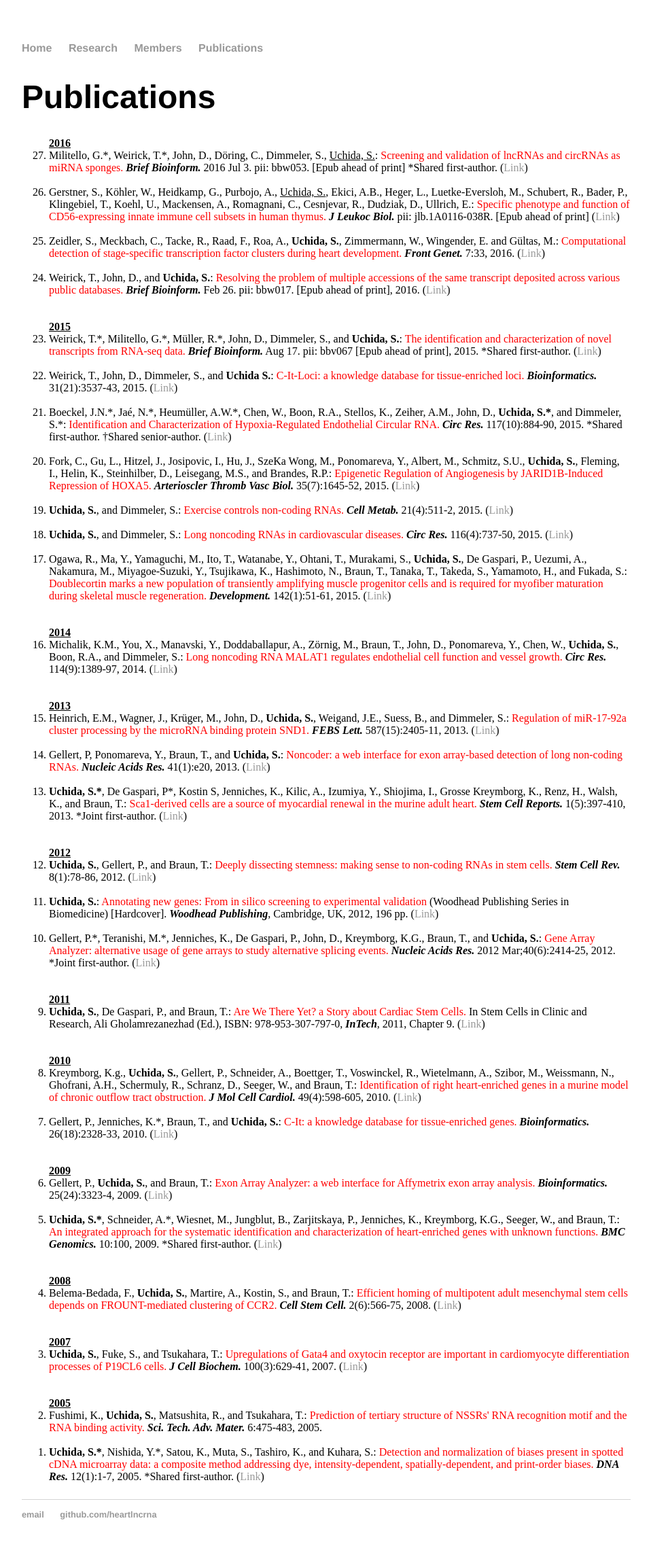
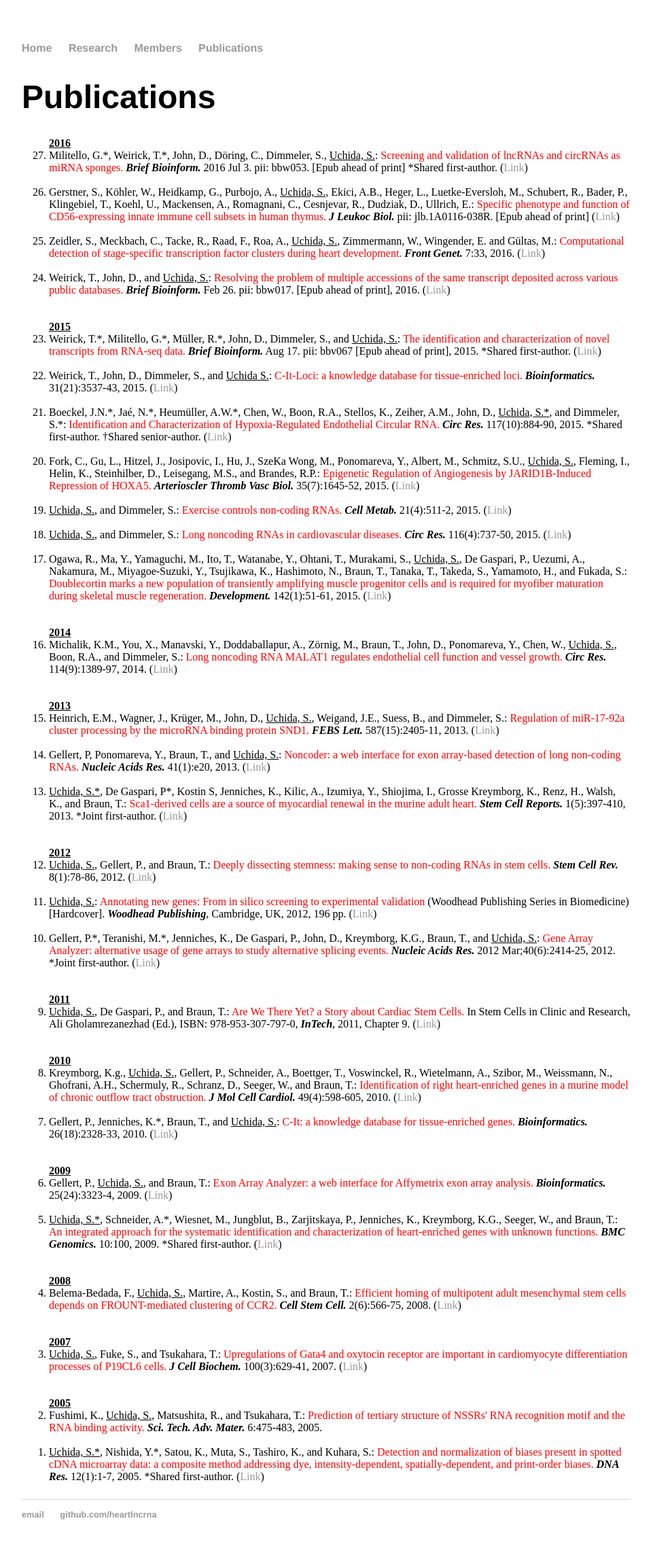
Before and after one commit to heartlncrna/heartlncrna.github.io, a Jekyll site: the page publications/pub_list.html, which Jekyll copies as it is, in a window 1280 px wide. Shown: the whole page at 68% size, without its empty margins (160-1118 px from the left). Built offline with Jekyll 4.4.1, drawn with Linux system fonts in a browser that asks for light colours.

Commit message:
Update pub_list.html

```diff
--- a/publications/pub_list.html
+++ b/publications/pub_list.html
@@ -32,85 +32,85 @@
 			<br>
 				<li>Gerstner, S., Köhler, W., Heidkamp, G., Purbojo, A., <u>Uchida, S.</u>, Ekici, A.B., Heger, L., Luetke-Eversloh, M., Schubert, R., Bader, P., Klingebiel, T., Koehl, U., Mackensen, A., Romagnani, C., Cesnjevar, R., Dudziak, D., Ullrich, E.: <font color="red">Specific phenotype and function of CD56-expressing innate immune cell subsets in human thymus.</font> <b><i>J Leukoc Biol.</i></b> pii: jlb.1A0116-038R. [Epub ahead of print] (<a href="http://www.jleukbio.org/content/early/2016/06/28/jlb.1A0116-038R.abstract"><span class="ptHyperlink">Link</span></a>)</li>
 			<br>
-				<li>Zeidler, S., Meckbach, C., Tacke, R., Raad, F., Roa, A., <b>Uchida, S.</b>, Zimmermann, W., Wingender, E. and Gültas, M.: <font color="red">Computational detection of stage-specific transcription factor clusters during heart development.</font> <b><i>Front Genet.</i></b> 7:33, 2016. (<a href="http://journal.frontiersin.org/article/10.3389/fgene.2016.00033/full"><span class="ptHyperlink">Link</span></a>)</li>
+				<li>Zeidler, S., Meckbach, C., Tacke, R., Raad, F., Roa, A., <u>Uchida, S.</u>, Zimmermann, W., Wingender, E. and Gültas, M.: <font color="red">Computational detection of stage-specific transcription factor clusters during heart development.</font> <b><i>Front Genet.</i></b> 7:33, 2016. (<a href="http://journal.frontiersin.org/article/10.3389/fgene.2016.00033/full"><span class="ptHyperlink">Link</span></a>)</li>
 			<br>
-				<li>Weirick, T., John, D., and <b>Uchida, S.</b>: <font color="red">Resolving the problem of multiple accessions of the same transcript deposited across various public databases.</font> <b><i>Brief Bioinform.</i></b> Feb 26. pii: bbw017. [Epub ahead of print], 2016. (<a href="http://bib.oxfordjournals.org/content/early/2016/02/20/bib.bbw017.abstract"><span class="ptHyperlink">Link</span></a>)</li>
+				<li>Weirick, T., John, D., and <u>Uchida, S.</u>: <font color="red">Resolving the problem of multiple accessions of the same transcript deposited across various public databases.</font> <b><i>Brief Bioinform.</i></b> Feb 26. pii: bbw017. [Epub ahead of print], 2016. (<a href="http://bib.oxfordjournals.org/content/early/2016/02/20/bib.bbw017.abstract"><span class="ptHyperlink">Link</span></a>)</li>
 			<br>
 			<br>
 
 			<strong><u> 2015 </u></strong>
-				<li>Weirick, T.*, Militello, G.*, Müller, R.*, John, D., Dimmeler, S., and <b>Uchida, S.</b>: <font color="red">The identification and characterization of novel transcripts from RNA-seq data.</font> <b><i>Brief Bioinform.</i></b> Aug 17. pii: bbv067 [Epub ahead of print], 2015. *Shared first-author. (<a href="http://bib.oxfordjournals.org/content/early/2015/08/13/bib.bbv067.abstract"><span class="ptHyperlink">Link</span></a>)</li>
+				<li>Weirick, T.*, Militello, G.*, Müller, R.*, John, D., Dimmeler, S., and <u>Uchida, S.</u>: <font color="red">The identification and characterization of novel transcripts from RNA-seq data.</font> <b><i>Brief Bioinform.</i></b> Aug 17. pii: bbv067 [Epub ahead of print], 2015. *Shared first-author. (<a href="http://bib.oxfordjournals.org/content/early/2015/08/13/bib.bbv067.abstract"><span class="ptHyperlink">Link</span></a>)</li>
 			<br>
-				<li>Weirick, T., John, D., Dimmeler, S., and <b>Uchida S.</b>: <font color="red">C-It-Loci: a knowledge database for tissue-enriched loci.</font> <b><i>Bioinformatics.</i></b> 31(21):3537-43, 2015. (<a href="http://bioinformatics.oxfordjournals.org/content/31/21/3537.long"><span class="ptHyperlink">Link</span></a>)</li>
+				<li>Weirick, T., John, D., Dimmeler, S., and <u>Uchida S.</u>: <font color="red">C-It-Loci: a knowledge database for tissue-enriched loci.</font> <b><i>Bioinformatics.</i></b> 31(21):3537-43, 2015. (<a href="http://bioinformatics.oxfordjournals.org/content/31/21/3537.long"><span class="ptHyperlink">Link</span></a>)</li>
 			<br>
-				<li>Boeckel, J.N.*, Jaé, N.*, Heumüller, A.W.*, Chen, W., Boon, R.A., Stellos, K., Zeiher, A.M., John, D., <b>Uchida, S.*</b>, and Dimmeler, S.*: <font color="red">Identification and Characterization of Hypoxia-Regulated Endothelial Circular RNA.</font> <b><i>Circ Res.</i></b> 117(10):884-90, 2015. *Shared first-author. †Shared senior-author. (<a href="http://circres.ahajournals.org/content/117/10/884.long"><span class="ptHyperlink">Link</span></a>)</li>
+				<li>Boeckel, J.N.*, Jaé, N.*, Heumüller, A.W.*, Chen, W., Boon, R.A., Stellos, K., Zeiher, A.M., John, D., <u>Uchida, S.*</u>, and Dimmeler, S.*: <font color="red">Identification and Characterization of Hypoxia-Regulated Endothelial Circular RNA.</font> <b><i>Circ Res.</i></b> 117(10):884-90, 2015. *Shared first-author. †Shared senior-author. (<a href="http://circres.ahajournals.org/content/117/10/884.long"><span class="ptHyperlink">Link</span></a>)</li>
 			<br>
-				<li>Fork, C., Gu, L., Hitzel, J., Josipovic, I., Hu, J., SzeKa Wong, M., Ponomareva, Y., Albert, M., Schmitz, S.U., <b>Uchida, S.</b>, Fleming, I., Helin, K., Steinhilber, D., Leisegang, M.S., and Brandes, R.P.: <font color="red">Epigenetic Regulation of Angiogenesis by JARID1B-Induced Repression of HOXA5.</font> <b><i>Arterioscler Thromb Vasc Biol.</i></b> 35(7):1645-52, 2015. (<a href="http://atvb.ahajournals.org/content/35/7/1645.long"><span class="ptHyperlink">Link</span></a>)</li>
+				<li>Fork, C., Gu, L., Hitzel, J., Josipovic, I., Hu, J., SzeKa Wong, M., Ponomareva, Y., Albert, M., Schmitz, S.U., <u>Uchida, S.</u>, Fleming, I., Helin, K., Steinhilber, D., Leisegang, M.S., and Brandes, R.P.: <font color="red">Epigenetic Regulation of Angiogenesis by JARID1B-Induced Repression of HOXA5.</font> <b><i>Arterioscler Thromb Vasc Biol.</i></b> 35(7):1645-52, 2015. (<a href="http://atvb.ahajournals.org/content/35/7/1645.long"><span class="ptHyperlink">Link</span></a>)</li>
 			<br>
-				<li><b>Uchida, S.</b>, and Dimmeler, S.: <font color="red">Exercise controls non-coding RNAs.</font> <b><i>Cell Metab.</i></b> 21(4):511-2, 2015. (<a href="http://www.sciencedirect.com/science/article/pii/S1550413115001175"><span class="ptHyperlink">Link</span></a>)</li>
+				<li><u>Uchida, S.</u>, and Dimmeler, S.: <font color="red">Exercise controls non-coding RNAs.</font> <b><i>Cell Metab.</i></b> 21(4):511-2, 2015. (<a href="http://www.sciencedirect.com/science/article/pii/S1550413115001175"><span class="ptHyperlink">Link</span></a>)</li>
 			<br>
-				<li><b>Uchida, S.</b>, and Dimmeler, S.: <font color="red">Long noncoding RNAs in cardiovascular diseases.</font> <b><i>Circ Res.</i></b> 116(4):737-50, 2015. (<a href="http://circres.ahajournals.org/content/116/4/737.long"><span class="ptHyperlink">Link</span></a>)</li>
+				<li><u>Uchida, S.</u>, and Dimmeler, S.: <font color="red">Long noncoding RNAs in cardiovascular diseases.</font> <b><i>Circ Res.</i></b> 116(4):737-50, 2015. (<a href="http://circres.ahajournals.org/content/116/4/737.long"><span class="ptHyperlink">Link</span></a>)</li>
 			<br>
-				<li>Ogawa, R., Ma, Y., Yamaguchi, M., Ito, T., Watanabe, Y., Ohtani, T., Murakami, S., <b>Uchida, S.</b>, De Gaspari, P., Uezumi, A., Nakamura, M., Miyagoe-Suzuki, Y., Tsujikawa, K., Hashimoto, N., Braun, T., Tanaka, T., Takeda, S., Yamamoto, H., and Fukada, S.: <font color="red">Doublecortin marks a new population of transiently amplifying muscle progenitor cells and is required for myofiber maturation during skeletal muscle regeneration.</font> <b><i>Development.</i></b> 142(1):51-61, 2015. (<a href="http://dev.biologists.org/content/142/1/51.long"><span class="ptHyperlink">Link</span></a>)</li>
+				<li>Ogawa, R., Ma, Y., Yamaguchi, M., Ito, T., Watanabe, Y., Ohtani, T., Murakami, S., <u>Uchida, S.</u>, De Gaspari, P., Uezumi, A., Nakamura, M., Miyagoe-Suzuki, Y., Tsujikawa, K., Hashimoto, N., Braun, T., Tanaka, T., Takeda, S., Yamamoto, H., and Fukada, S.: <font color="red">Doublecortin marks a new population of transiently amplifying muscle progenitor cells and is required for myofiber maturation during skeletal muscle regeneration.</font> <b><i>Development.</i></b> 142(1):51-61, 2015. (<a href="http://dev.biologists.org/content/142/1/51.long"><span class="ptHyperlink">Link</span></a>)</li>
 			<br>
 			<br>
 
 			<strong><u> 2014 </u></strong>
-				<li>Michalik, K.M., You, X., Manavski, Y., Doddaballapur, A., Zörnig, M., Braun, T., John, D., Ponomareva, Y., Chen, W., <b>Uchida, S.</b>, Boon, R.A., and Dimmeler, S.: <font color="red">Long noncoding RNA MALAT1 regulates endothelial cell function and vessel growth.</font> <b><i>Circ Res.</i></b> 114(9):1389-97, 2014. (<a href="http://circres.ahajournals.org/content/114/9/1389.long"><span class="ptHyperlink">Link</span></a>)</li>
+				<li>Michalik, K.M., You, X., Manavski, Y., Doddaballapur, A., Zörnig, M., Braun, T., John, D., Ponomareva, Y., Chen, W., <u>Uchida, S.</u>, Boon, R.A., and Dimmeler, S.: <font color="red">Long noncoding RNA MALAT1 regulates endothelial cell function and vessel growth.</font> <b><i>Circ Res.</i></b> 114(9):1389-97, 2014. (<a href="http://circres.ahajournals.org/content/114/9/1389.long"><span class="ptHyperlink">Link</span></a>)</li>
 			<br>
 			<br>
 
 			<strong><u> 2013 </u></strong>
-				<li>Heinrich, E.M., Wagner, J., Krüger, M., John, D., <b>Uchida, S.</b>, Weigand, J.E., Suess, B., and Dimmeler, S.: <font color="red">Regulation of miR-17-92a cluster processing by the microRNA binding protein SND1.</font> <b><i>FEBS Lett.</i></b> 587(15):2405-11, 2013. (<a href="http://www.sciencedirect.com/science/article/pii/S0014579313004547"><span class="ptHyperlink">Link</span></a>)</li>
+				<li>Heinrich, E.M., Wagner, J., Krüger, M., John, D., <u>Uchida, S.</u>, Weigand, J.E., Suess, B., and Dimmeler, S.: <font color="red">Regulation of miR-17-92a cluster processing by the microRNA binding protein SND1.</font> <b><i>FEBS Lett.</i></b> 587(15):2405-11, 2013. (<a href="http://www.sciencedirect.com/science/article/pii/S0014579313004547"><span class="ptHyperlink">Link</span></a>)</li>
 			<br>
-				<li>Gellert, P, Ponomareva, Y., Braun, T., and <b>Uchida, S.</b>: <font color="red">Noncoder: a web interface for exon array-based detection of long non-coding RNAs.</font> <b><i>Nucleic Acids Res.</i></b> 41(1):e20, 2013. (<a href="http://nar.oxfordjournals.org/content/41/1/e20.long"><span class="ptHyperlink">Link</span></a>)</li>
+				<li>Gellert, P, Ponomareva, Y., Braun, T., and <u>Uchida, S.</u>: <font color="red">Noncoder: a web interface for exon array-based detection of long non-coding RNAs.</font> <b><i>Nucleic Acids Res.</i></b> 41(1):e20, 2013. (<a href="http://nar.oxfordjournals.org/content/41/1/e20.long"><span class="ptHyperlink">Link</span></a>)</li>
 			<br>
-				<li><b>Uchida, S.*</b>, De Gaspari, P*, Kostin S, Jenniches, K., Kilic, A., Izumiya, Y., Shiojima, I., Grosse Kreymborg, K., Renz, H., Walsh, K., and Braun, T.: <font color="red">Sca1-derived cells are a source of myocardial renewal in the murine adult heart.</font> <b><i>Stem Cell Reports.</i></b> 1(5):397-410, 2013. *Joint first-author. (<a href="http://www.sciencedirect.com/science/article/pii/S221367111300091X"><span class="ptHyperlink">Link</span></a>)</li>
+				<li><u>Uchida, S.*</u>, De Gaspari, P*, Kostin S, Jenniches, K., Kilic, A., Izumiya, Y., Shiojima, I., Grosse Kreymborg, K., Renz, H., Walsh, K., and Braun, T.: <font color="red">Sca1-derived cells are a source of myocardial renewal in the murine adult heart.</font> <b><i>Stem Cell Reports.</i></b> 1(5):397-410, 2013. *Joint first-author. (<a href="http://www.sciencedirect.com/science/article/pii/S221367111300091X"><span class="ptHyperlink">Link</span></a>)</li>
 			<br>
 			<br>
 
 			<strong><u> 2012 </u></strong>
-				<li><b>Uchida, S.</b>, Gellert, P., and Braun, T.: <font color="red">Deeply dissecting stemness: making sense to non-coding RNAs in stem cells.</font> <b><i>Stem Cell Rev.</i></b> 8(1):78-86, 2012. (<a href="http://link.springer.com/article/10.1007%2Fs12015-011-9294-y"><span class="ptHyperlink">Link</span></a>)</li>
+				<li><u>Uchida, S.</u>, Gellert, P., and Braun, T.: <font color="red">Deeply dissecting stemness: making sense to non-coding RNAs in stem cells.</font> <b><i>Stem Cell Rev.</i></b> 8(1):78-86, 2012. (<a href="http://link.springer.com/article/10.1007%2Fs12015-011-9294-y"><span class="ptHyperlink">Link</span></a>)</li>
 			<br>
-				<li><b>Uchida, S.</b>: <font color="red">Annotating new genes: From in silico screening to experimental validation</font> (Woodhead Publishing Series in Biomedicine) [Hardcover]. <b><i>Woodhead Publishing</i></b>, Cambridge, UK, 2012, 196 pp. (<a href="http://store.elsevier.com/Annotating-New-Genes/Shizuka-Uchida/isbn-9781908818126/"><span class="ptHyperlink">Link</span></a>)</li>
+				<li><u>Uchida, S.</u>: <font color="red">Annotating new genes: From in silico screening to experimental validation</font> (Woodhead Publishing Series in Biomedicine) [Hardcover]. <b><i>Woodhead Publishing</i></b>, Cambridge, UK, 2012, 196 pp. (<a href="http://store.elsevier.com/Annotating-New-Genes/Shizuka-Uchida/isbn-9781908818126/"><span class="ptHyperlink">Link</span></a>)</li>
 			<br>
-				<li>Gellert, P.*, Teranishi, M.*, Jenniches, K., De Gaspari, P., John, D., Kreymborg, K.G., Braun, T., and <b>Uchida, S.</b>: <font color="red">Gene Array Analyzer: alternative usage of gene arrays to study alternative splicing events.</font> <b><i>Nucleic Acids Res.</i></b> 2012 Mar;40(6):2414-25, 2012. *Joint first-author. (<a href="http://nar.oxfordjournals.org/content/40/6/2414.long"><span class="ptHyperlink">Link</span></a>)</li>
+				<li>Gellert, P.*, Teranishi, M.*, Jenniches, K., De Gaspari, P., John, D., Kreymborg, K.G., Braun, T., and <u>Uchida, S.</u>: <font color="red">Gene Array Analyzer: alternative usage of gene arrays to study alternative splicing events.</font> <b><i>Nucleic Acids Res.</i></b> 2012 Mar;40(6):2414-25, 2012. *Joint first-author. (<a href="http://nar.oxfordjournals.org/content/40/6/2414.long"><span class="ptHyperlink">Link</span></a>)</li>
 			<br>
 			<br>
 
 			<strong><u> 2011 </u></strong>
-				<li><b>Uchida, S.</b>, De Gaspari, P., and Braun, T.: <font color="red">Are We There Yet? a Story about Cardiac Stem Cells.</font> In Stem Cells in Clinic and Research, Ali Gholamrezanezhad (Ed.), ISBN: 978-953-307-797-0, <b><i>InTech</i></b>, 2011, Chapter 9. (<a href="http://www.intechopen.com/books/howtoreference/stem-cells-in-clinic-and-research/are-we-there-yet-a-story-about-cardiac-stem-cells"><span class="ptHyperlink">Link</span></a>)</li>
+				<li><u>Uchida, S.</u>, De Gaspari, P., and Braun, T.: <font color="red">Are We There Yet? a Story about Cardiac Stem Cells.</font> In Stem Cells in Clinic and Research, Ali Gholamrezanezhad (Ed.), ISBN: 978-953-307-797-0, <b><i>InTech</i></b>, 2011, Chapter 9. (<a href="http://www.intechopen.com/books/howtoreference/stem-cells-in-clinic-and-research/are-we-there-yet-a-story-about-cardiac-stem-cells"><span class="ptHyperlink">Link</span></a>)</li>
 			<br>
 			<br>
 
 			<strong><u> 2010 </u></strong>
-				<li>Kreymborg, K.g., <b>Uchida, S.</b>, Gellert, P., Schneider, A., Boettger, T., Voswinckel, R., Wietelmann, A., Szibor, M., Weissmann, N., Ghofrani, A.H., Schermuly, R., Schranz, D., Seeger, W., and Braun, T.: <font color="red">Identification of right heart-enriched genes in a murine model of chronic outflow tract obstruction.</font> <b><i>J Mol Cell Cardiol.</i></b> 49(4):598-605, 2010. (<a href="http://www.sciencedirect.com/science/article/pii/S0022282810002798"><span class="ptHyperlink">Link</span></a>)</li>
+				<li>Kreymborg, K.g., <u>Uchida, S.</u>, Gellert, P., Schneider, A., Boettger, T., Voswinckel, R., Wietelmann, A., Szibor, M., Weissmann, N., Ghofrani, A.H., Schermuly, R., Schranz, D., Seeger, W., and Braun, T.: <font color="red">Identification of right heart-enriched genes in a murine model of chronic outflow tract obstruction.</font> <b><i>J Mol Cell Cardiol.</i></b> 49(4):598-605, 2010. (<a href="http://www.sciencedirect.com/science/article/pii/S0022282810002798"><span class="ptHyperlink">Link</span></a>)</li>
 			<br>
-				<li>Gellert, P., Jenniches, K.*, Braun, T., and <b>Uchida, S.</b>: <font color="red">C-It: a knowledge database for tissue-enriched genes.</font> <b><i>Bioinformatics.</i></b> 26(18):2328-33, 2010. (<a href="http://bioinformatics.oxfordjournals.org/content/26/18/2328.long"><span class="ptHyperlink">Link</span></a>)</li>
+				<li>Gellert, P., Jenniches, K.*, Braun, T., and <u>Uchida, S.</u>: <font color="red">C-It: a knowledge database for tissue-enriched genes.</font> <b><i>Bioinformatics.</i></b> 26(18):2328-33, 2010. (<a href="http://bioinformatics.oxfordjournals.org/content/26/18/2328.long"><span class="ptHyperlink">Link</span></a>)</li>
 			<br>
 			<br>
 
 			<strong><u> 2009 </u></strong>
-				<li>Gellert, P., <b>Uchida, S.</b>, and Braun, T.: <font color="red">Exon Array Analyzer: a web interface for Affymetrix exon array analysis.</font> <b><i>Bioinformatics.</i></b> 25(24):3323-4, 2009. (<a href="http://bioinformatics.oxfordjournals.org/content/25/24/3323.long"><span class="ptHyperlink">Link</span></a>)</li>
+				<li>Gellert, P., <u>Uchida, S.</u>, and Braun, T.: <font color="red">Exon Array Analyzer: a web interface for Affymetrix exon array analysis.</font> <b><i>Bioinformatics.</i></b> 25(24):3323-4, 2009. (<a href="http://bioinformatics.oxfordjournals.org/content/25/24/3323.long"><span class="ptHyperlink">Link</span></a>)</li>
 			<br>
-				<li><b>Uchida, S.*</b>, Schneider, A.*, Wiesnet, M., Jungblut, B., Zarjitskaya, P., Jenniches, K., Kreymborg, K.G., Seeger, W., and Braun, T.: <font color="red">An integrated approach for the systematic identification and characterization of heart-enriched genes with unknown functions.</font> <b><i>BMC Genomics.</i></b> 10:100, 2009. *Shared first-author. (<a href="http://www.biomedcentral.com/1471-2164/10/100"><span class="ptHyperlink">Link</span></a>)</li>
+				<li><u>Uchida, S.*</u>, Schneider, A.*, Wiesnet, M., Jungblut, B., Zarjitskaya, P., Jenniches, K., Kreymborg, K.G., Seeger, W., and Braun, T.: <font color="red">An integrated approach for the systematic identification and characterization of heart-enriched genes with unknown functions.</font> <b><i>BMC Genomics.</i></b> 10:100, 2009. *Shared first-author. (<a href="http://www.biomedcentral.com/1471-2164/10/100"><span class="ptHyperlink">Link</span></a>)</li>
 			<br>
 			<br>
 
 			<strong><u> 2008 </u></strong>
-				<li>Belema-Bedada, F., <b>Uchida, S.</b>, Martire, A., Kostin, S., and Braun, T.: <font color="red">Efficient homing of multipotent adult mesenchymal stem cells depends on FROUNT-mediated clustering of CCR2.</font> <b><i>Cell Stem Cell.</i></b> 2(6):566-75, 2008. (<a href="http://www.sciencedirect.com/science/article/pii/S193459090800115X"><span class="ptHyperlink">Link</span></a>)</li>
+				<li>Belema-Bedada, F., <u>Uchida, S.</u>, Martire, A., Kostin, S., and Braun, T.: <font color="red">Efficient homing of multipotent adult mesenchymal stem cells depends on FROUNT-mediated clustering of CCR2.</font> <b><i>Cell Stem Cell.</i></b> 2(6):566-75, 2008. (<a href="http://www.sciencedirect.com/science/article/pii/S193459090800115X"><span class="ptHyperlink">Link</span></a>)</li>
 			<br>
 			<br>
 
 			<strong><u> 2007 </u></strong>
-				<li><b>Uchida, S.</b>, Fuke, S., and Tsukahara, T.: <font color="red">Upregulations of Gata4 and oxytocin receptor are important in cardiomyocyte differentiation processes of P19CL6 cells.</font> <b><i>J Cell Biochem.</i></b> 100(3):629-41, 2007. (<a href="http://onlinelibrary.wiley.com/doi/10.1002/jcb.21094/abstract?systemMessage=Wiley+Online+Library+will+have+be+unavailable+on+Saturday+5th+December+from+10:00-14:00+GMT+/+05:00-09:00+EST+/+18:00-22:00+SGT+for+essential+maintenance.+Apologies+for+the+inconvenience."><span class="ptHyperlink">Link</span></a>)</li>
+				<li><u>Uchida, S.</u>, Fuke, S., and Tsukahara, T.: <font color="red">Upregulations of Gata4 and oxytocin receptor are important in cardiomyocyte differentiation processes of P19CL6 cells.</font> <b><i>J Cell Biochem.</i></b> 100(3):629-41, 2007. (<a href="http://onlinelibrary.wiley.com/doi/10.1002/jcb.21094/abstract?systemMessage=Wiley+Online+Library+will+have+be+unavailable+on+Saturday+5th+December+from+10:00-14:00+GMT+/+05:00-09:00+EST+/+18:00-22:00+SGT+for+essential+maintenance.+Apologies+for+the+inconvenience."><span class="ptHyperlink">Link</span></a>)</li>
 			<br>
 			<br>
 
 			<strong><u> 2005 </u></strong>
-				<li>Fushimi, K., <b>Uchida, S.</b>, Matsushita, R., and Tsukahara, T.: <font color="red">Prediction of tertiary structure of NSSRs' RNA recognition motif and the RNA binding activity.</font> <b><i>Sci. Tech. Adv. Mater.</i></b> 6:475-483, 2005.</li>
+				<li>Fushimi, K., <u>Uchida, S.</u>, Matsushita, R., and Tsukahara, T.: <font color="red">Prediction of tertiary structure of NSSRs' RNA recognition motif and the RNA binding activity.</font> <b><i>Sci. Tech. Adv. Mater.</i></b> 6:475-483, 2005.</li>
 			<br>
-				<li><b>Uchida, S.*</b>, Nishida, Y.*, Satou, K., Muta, S., Tashiro, K., and Kuhara, S.: <font color="red">Detection and normalization of biases present in spotted cDNA microarray data: a composite method addressing dye, intensity-dependent, spatially-dependent, and print-order biases.</font> <b><i>DNA Res.</i></b> 12(1):1-7, 2005. *Shared first-author. (<a href="http://dnaresearch.oxfordjournals.org/content/12/1/1.long"><span class="ptHyperlink">Link</span></a>)</li>
+				<li><u>Uchida, S.*</u>, Nishida, Y.*, Satou, K., Muta, S., Tashiro, K., and Kuhara, S.: <font color="red">Detection and normalization of biases present in spotted cDNA microarray data: a composite method addressing dye, intensity-dependent, spatially-dependent, and print-order biases.</font> <b><i>DNA Res.</i></b> 12(1):1-7, 2005. *Shared first-author. (<a href="http://dnaresearch.oxfordjournals.org/content/12/1/1.long"><span class="ptHyperlink">Link</span></a>)</li>
 
 			</ol>
 			</p>
```
